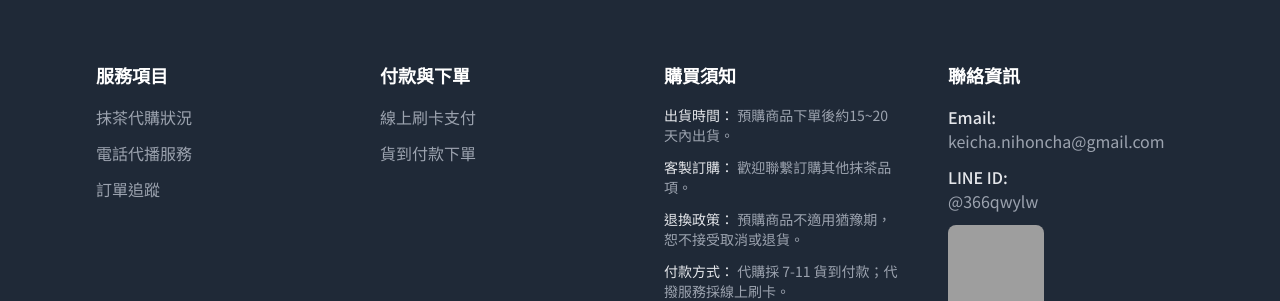
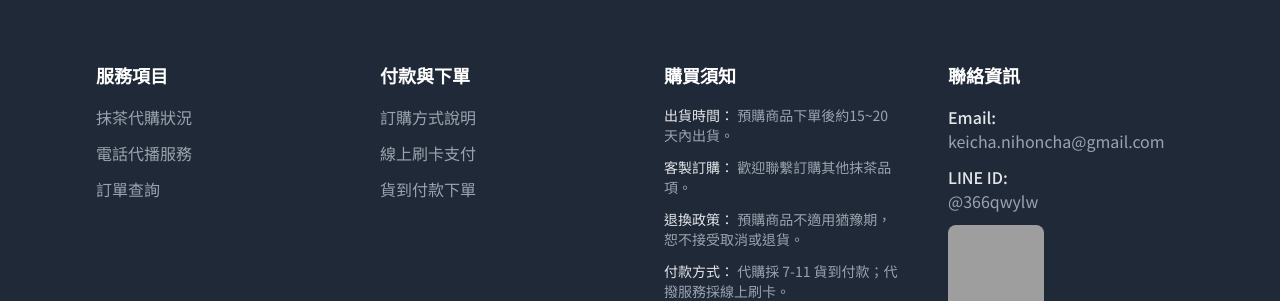
Before and after one commit to keicha2025/keicha, a Jekyll site: the page built from index.html, in a window 1280 px wide and 900 px high, scrolled down 2186 px. Shown: the part 402-703 px from the top of the window. Built offline with Jekyll 4.4.1, drawn with Linux system fonts in a browser that asks for light colours; nearby versions of some CDN libraries; some web fonts are replaced; grey boxes are pictures that could not be loaded.

Commit message:
Update footer.html

```diff
--- a/_includes/footer.html
+++ b/_includes/footer.html
@@ -14,7 +14,7 @@
                 <ul class="space-y-3">
                     <li><a href="{{ site.baseurl }}/maccha.html" class="text-gray-400 hover:text-white hover:underline transition-colors">抹茶代購狀況</a></li>
                     <li><a href="{{ site.baseurl }}/denwa.html" class="text-gray-400 hover:text-white hover:underline transition-colors">電話代播服務</a></li>
-                    <li><a href="{{ site.baseurl }}/jyoukyou.html" class="text-gray-400 hover:text-white hover:underline transition-colors">訂單追蹤</a></li>
+                    <li><a href="{{ site.baseurl }}/jyoukyou.html" class="text-gray-400 hover:text-white hover:underline transition-colors">訂單查詢</a></li>
                 </ul>
             </div>
 
@@ -22,6 +22,12 @@
             <div>
                 <h4 class="text-lg font-semibold text-white mb-4">付款與下單</h4>
                 <ul class="space-y-3">
+                      <li>
+      <a href="https://keicha2025.github.io/keicha/user-guide.html" target="_blank" rel="noopener noreferrer"
+         class="text-gray-400 hover:text-white hover:underline transition-colors">
+         訂購方式說明
+      </a>
+    </li>
                     <li><a href="https://pcpay.tw/NF4vv" target="_blank" rel="noopener noreferrer" class="text-gray-400 hover:text-white hover:underline transition-colors">線上刷卡支付</a></li>
                     <li><a href="https://keicha2025.github.io/keicha/diy" target="_blank" rel="noopener noreferrer" class="text-gray-400 hover:text-white hover:underline transition-colors">貨到付款下單</a></li>
                 </ul>
```
